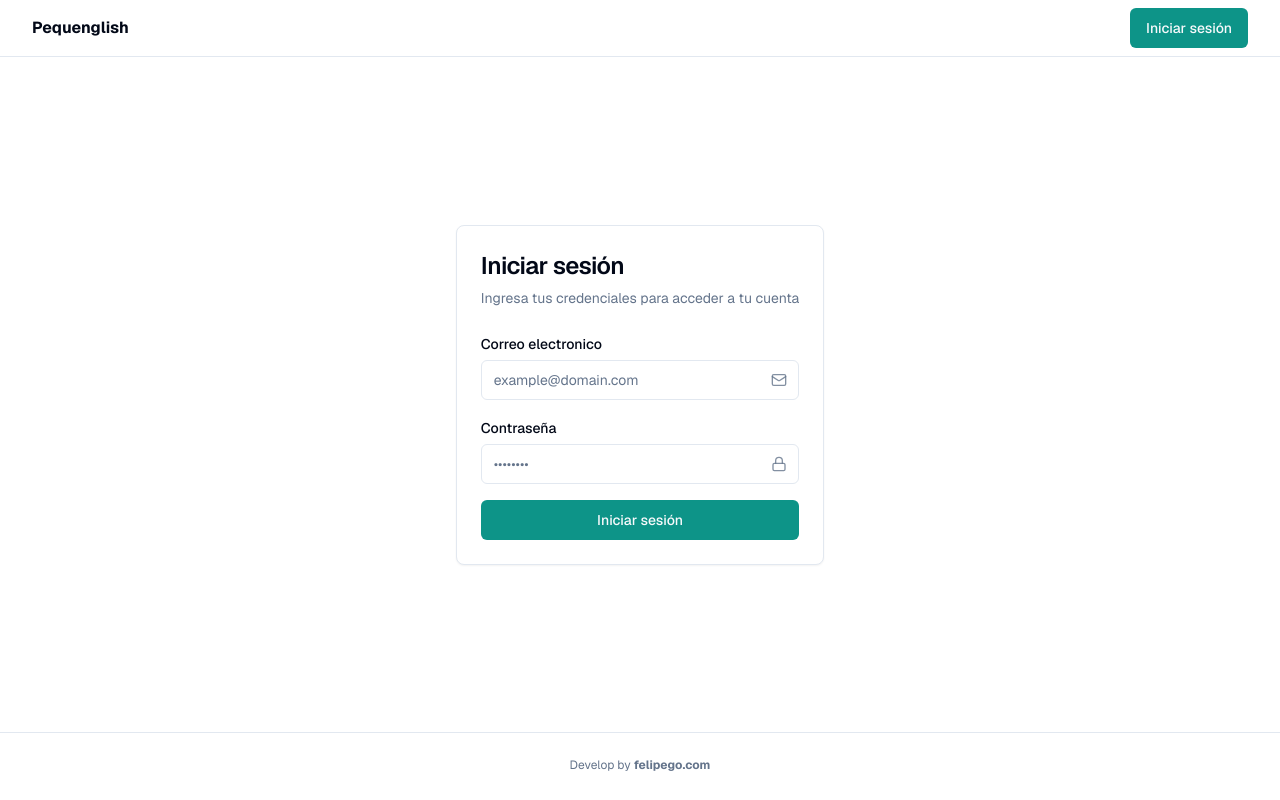
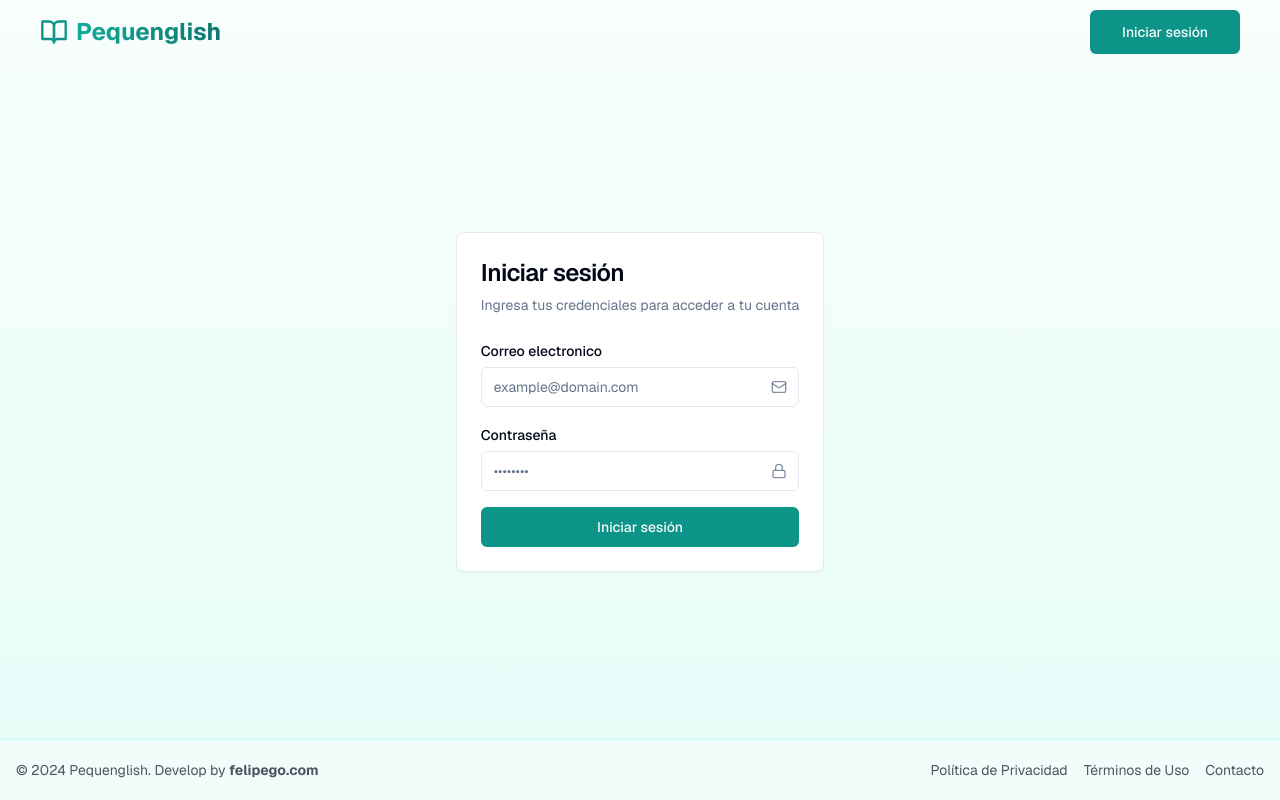
Before and after one commit to astrxnomo/pequenglish, a Next.js app: page /login in a window 1280 px wide. Built offline with nearby package versions, Linux system fonts and the light colour scheme; no server answers.

Commit message:
refactor layout and navigation components; add footer and replace sign-out form with authenticated navigation

```diff
--- a/app/dashboard/tasks/create/page.tsx
+++ b/app/dashboard/tasks/create/page.tsx
@@ -35,7 +35,7 @@ export default async function CreateTaskPage () {
     .eq('users_role.role', 'student')
 
   return (
-    <div className="container mx-auto my-10 flex flex-col gap-2">
+    <div className="flex flex-col gap-2">
       <Link href="/dashboard/tasks">
         <BackButton/>
       </Link>
--- a/app/layout.tsx
+++ b/app/layout.tsx
@@ -1,16 +1,12 @@
 import { GeistSans } from 'geist/font/sans'
 import './globals.css'
+import { Toaster } from 'sonner'
 import Header from '@/components/header'
-import { Toaster } from 'sonner'
-
-const defaultUrl = (process.env.VERCEL_URL != null)
-  ? `https://${process.env.VERCEL_URL}`
-  : 'http://localhost:3000'
+import Footer from '@/components/footer'
 
 export const metadata = {
-  metadataBase: new URL(defaultUrl),
-  title: 'Next.js and Supabase Todo App',
-  description: 'An example of Supabase, Auth and NextJS server actions'
+  title: 'Pequenglish - Plataforma Educativa para Niños',
+  description: 'Una plataforma divertida e interactiva para que los niños aprendan ingles'
 }
 
 export default function RootLayout ({
@@ -19,25 +15,14 @@ export default function RootLayout ({
   children: React.ReactNode
 }) {
   return (
-    <html lang="en" className={GeistSans.variable}>
-
-      <body className="sticky top-0 bg-background text-foreground">
-          <Header />
-
-          <main className="flex flex-col items-center">
-            {children}
-            <Toaster position="top-center" richColors/>
-          </main>
-
-          <footer className="flex items-center justify-center border-t text-xs py-6 text-muted-foreground">
-            <p>
-              Develop by{' '}
-              <a href="" target="_blank" className="font-bold hover:underline" rel="noreferrer">
-                felipego.com
-              </a>
-            </p>
-            {/* <ThemeSwitcher /> */}
-          </footer>
+    <html lang="es" className={GeistSans.className}>
+      <body className="min-h-screen bg-gradient-to-b from-teal-50/50 to-teal-100/50">
+        <Header />
+        <main className="flex-1">
+          {children}
+        </main>
+        <Footer />
+        <Toaster position="top-center" richColors />
       </body>
     </html>
   )
--- /dev/null
+++ b/components/auth/authenticated-nav.tsx
@@ -0,0 +1,83 @@
+'use client'
+
+import { useActionState, useEffect } from 'react'
+import { signOut } from '@/app/login/actions'
+import { toast } from 'sonner'
+import { LoaderCircle, LogOut, Calendar, ClipboardCheck, Home } from 'lucide-react'
+import { Tooltip, TooltipContent, TooltipProvider, TooltipTrigger } from '../ui/tooltip'
+import Link from 'next/link'
+
+export default function AuthenticatedNav () {
+  const [{ message }, formAction, isPending] = useActionState(signOut, { message: '', success: false })
+
+  useEffect(() => {
+    if (message) {
+      toast.error(message)
+    }
+  }, [message])
+
+  return (
+    <div className="flex items-center space-x-4">
+      <TooltipProvider delayDuration={0}>
+        <Tooltip>
+          <TooltipTrigger asChild>
+            <Link href="/dashboard" className="text-gray-600 hover:text-teal-600" aria-label="Tareas">
+              <Home className="h-5 w-5" />
+            </Link>
+          </TooltipTrigger>
+          <TooltipContent className="border border-input bg-popover px-2 py-1 text-xs text-muted-foreground">
+            Panel principal
+          </TooltipContent>
+        </Tooltip>
+      </TooltipProvider>
+
+      <TooltipProvider delayDuration={0}>
+        <Tooltip>
+          <TooltipTrigger asChild>
+            <Link href="/dashboard/tasks" className="text-gray-600 hover:text-teal-600" aria-label="Tareas">
+              <ClipboardCheck className="h-5 w-5" />
+            </Link>
+          </TooltipTrigger>
+          <TooltipContent className="border border-input bg-popover px-2 py-1 text-xs text-muted-foreground">
+            Tareas
+          </TooltipContent>
+        </Tooltip>
+      </TooltipProvider>
+
+      <TooltipProvider delayDuration={0}>
+        <Tooltip>
+          <TooltipTrigger asChild>
+            <Link href="/dashboard" className="text-gray-600 hover:text-teal-600" aria-label="Horario">
+              <Calendar className="h-5 w-5" />
+            </Link>
+          </TooltipTrigger>
+          <TooltipContent className="border border-input bg-popover px-2 py-1 text-xs text-muted-foreground">
+            Horario
+          </TooltipContent>
+        </Tooltip>
+      </TooltipProvider>
+
+      <div className="h-6 w-px bg-gray-300" aria-hidden="true" />
+
+      <form action={formAction} className="flex items-center">
+        <TooltipProvider delayDuration={0}>
+          <Tooltip>
+            <TooltipTrigger asChild>
+              <button
+                className="text-gray-600 hover:text-red-600"
+                type="submit"
+                aria-label="Cerrar sesión"
+                disabled={isPending}
+              >
+                {isPending ? <LoaderCircle className="h-5 w-5 animate-spin" /> : <LogOut className="h-5 w-5" />}
+              </button>
+            </TooltipTrigger>
+            <TooltipContent className="border border-input bg-popover px-2 py-1 text-xs text-red-800">
+              Cerrar sesión
+            </TooltipContent>
+          </Tooltip>
+        </TooltipProvider>
+      </form>
+    </div>
+  )
+}
--- a/components/auth/signout-form.tsx
+++ /dev/null
@@ -1,36 +0,0 @@
-'use client'
-
-import { useActionState, useEffect } from 'react'
-import { Button } from '@/components/ui/button'
-import { signOut } from '@/app/login/actions'
-
-import { toast } from 'sonner'
-import { LoaderCircle, LogOut } from 'lucide-react'
-import { Tooltip, TooltipContent, TooltipProvider, TooltipTrigger } from '../ui/tooltip'
-
-export default function SignOutForm () {
-  const [{ message }, formAction, isPending] = useActionState(signOut, { message: '', success: false })
-
-  useEffect(() => {
-    if (message) {
-      toast.error(message)
-    }
-  }, [message])
-
-  return (
-    <form action={formAction}>
-      <TooltipProvider delayDuration={0}>
-        <Tooltip>
-          <TooltipTrigger asChild>
-            <Button variant='outline' className='hover:text-red-600' type="submit" size="icon" aria-label="Crear tarea" disabled={isPending}>
-              {isPending ? <LoaderCircle className='animate-spin'/> : <LogOut />}
-            </Button>
-          </TooltipTrigger>
-          <TooltipContent className="border border-input bg-popover px-2 py-1 text-xs text-muted-foreground text-red-800">
-            Cerrar sesión
-          </TooltipContent>
-        </Tooltip>
-      </TooltipProvider>
-    </form>
-  )
-}
--- /dev/null
+++ b/components/footer.tsx
@@ -0,0 +1,32 @@
+import React from 'react'
+import Link from 'next/link'
+
+export default function Footer () {
+  return (
+    <footer className="w-full border-t border-teal-100 bg-teal-50 py-5">
+    <div className="container mx-auto px-4">
+      <div className="flex flex-col md:flex-row justify-between items-center">
+        <p className="text-sm text-gray-600 mb-4 md:mb-0">
+          © 2024 Pequenglish. Develop by{' '}
+          <span className='font-bold text-sm hover:text-teal-600'>
+            <a href="http://felipego.com" target="_blank" rel="noreferrer">
+              felipego.com
+            </a>
+          </span>
+        </p>
+        <nav className="flex gap-4">
+          <Link href="/privacy" className="text-sm text-gray-600 hover:text-teal-600 transition-colors">
+            Política de Privacidad
+          </Link>
+          <Link href="/terms" className="text-sm text-gray-600 hover:text-teal-600 transition-colors">
+            Términos de Uso
+          </Link>
+          <Link href="/contact" className="text-sm text-gray-600 hover:text-teal-600 transition-colors">
+            Contacto
+          </Link>
+        </nav>
+      </div>
+    </div>
+  </footer>
+  )
+}
--- a/components/header.tsx
+++ b/components/header.tsx
@@ -1,10 +1,9 @@
 import React from 'react'
 import { createClient } from '@/utils/supabase/server'
 import Link from 'next/link'
-import SignOutForm from '@/components/auth/signout-form'
+import AuthenticatedNav from '@/components/auth/authenticated-nav'
 import { Button } from '@/components/ui/button'
-import { Home } from 'lucide-react'
-import { Tooltip, TooltipContent, TooltipProvider, TooltipTrigger } from './ui/tooltip'
+import { BookOpen } from 'lucide-react'
 
 export default async function Header () {
   const supabase = await createClient()
@@ -12,40 +11,29 @@ export default async function Header () {
   const { data: { user } } = await supabase.auth.getUser()
 
   return (
-    <header className="z-10 sticky top-0 w-full border-b border-border bg-background">
-      <div className="container flex h-14 max-w-screen-2xl items-center">
-        <nav className="flex items-center space-x-4 lg:space-x-6">
-          <Link className="mr-6 flex items-center space-x-2" href="/">
-            <span className="font-bold">Pequenglish</span>
+    <header className="px-4 lg:px-6 h-16 flex items-center">
+      <div className="container mx-auto px-4 py-4">
+        <nav className="flex items-center justify-between">
+          <div className="flex items-center space-x-2">
+          <Link className="flex items-center justify-center" href="/">
+            <span className="flex gap-2 items-center text-2xl font-bold bg-clip-text text-transparent bg-gradient-to-r from-teal-500 to-teal-700">
+              <BookOpen className="h-7 w-7 text-teal-600" />
+              Pequenglish
+            </span>
           </Link>
+          </div>
+
+            {user
+              ? (
+                <AuthenticatedNav />
+                )
+              : (
+                <Button asChild className="bg-teal-600 hover:bg-teal-700" size="lg">
+                  <Link href="/login">Iniciar sesión</Link>
+                </Button>
+                )
+            }
         </nav>
-        <div className="flex flex-1 items-center justify-end space-x-2">
-          {user
-            ? (
-            <div className='flex gap-2'>
-              <Link href='/dashboard'>
-                <TooltipProvider delayDuration={0}>
-                  <Tooltip>
-                    <TooltipTrigger asChild>
-                      <Button variant='outline' type="submit" size="icon" aria-label="Crear tarea">
-                        <Home/>
-                      </Button>
-                    </TooltipTrigger>
-                    <TooltipContent className="border border-input bg-popover px-2 py-1 text-xs text-muted-foreground">
-                      Panel principal
-                    </TooltipContent>
-                  </Tooltip>
-                </TooltipProvider>
-              </Link>
-              <SignOutForm />
-            </div>
-              )
-            : (
-            <Button asChild>
-              <Link href="/login">Iniciar sesión</Link>
-            </Button>
-              )}
-        </div>
       </div>
     </header>
   )
```
